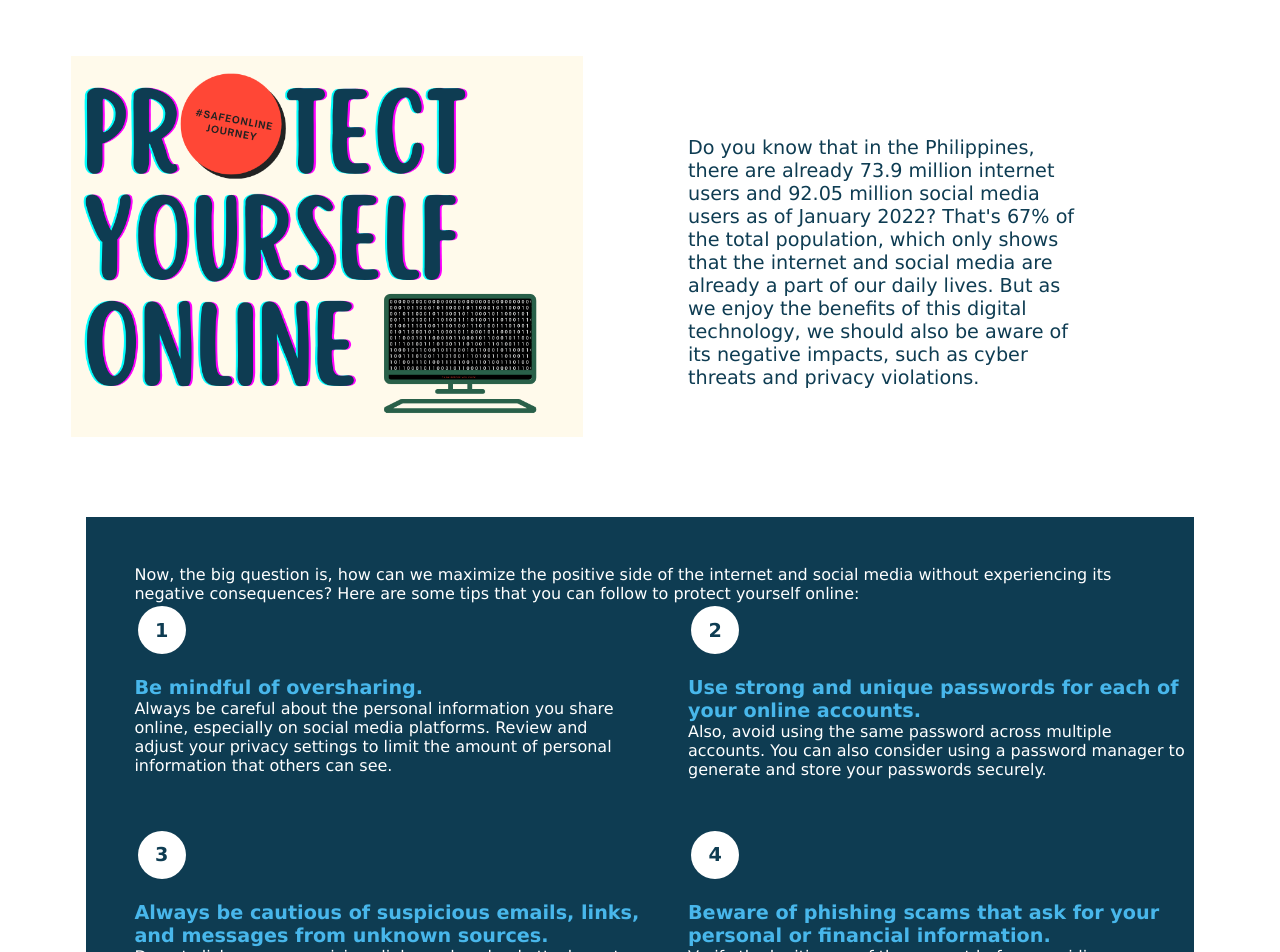
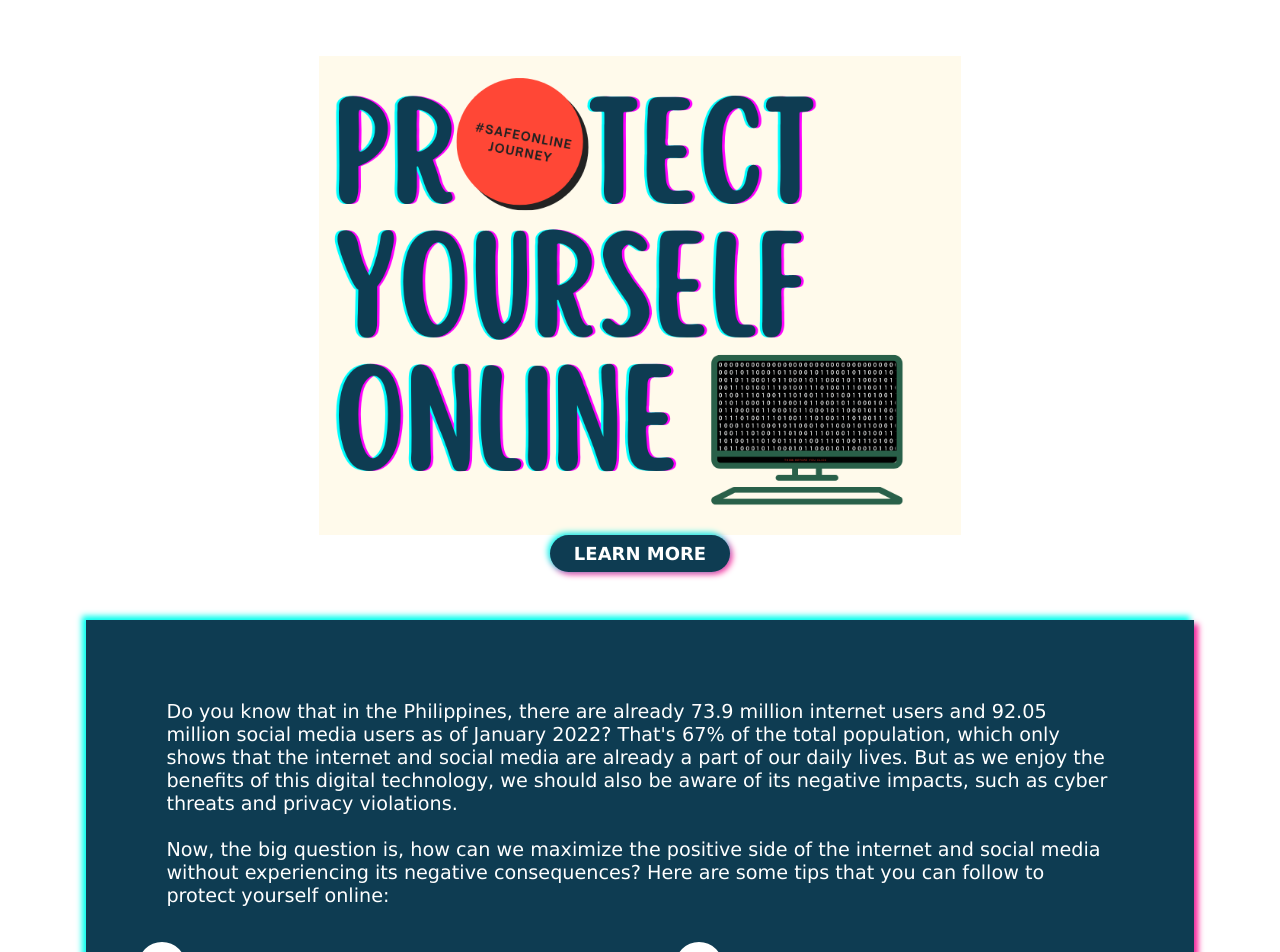
Before and after one commit to suniason/cybersecurity, a Next.js app: page /protect in a window 1280 px wide. Shown: the top 952 px of the page. Built offline with nearby package versions, Linux system fonts and the light colour scheme.

Commit message:
probably final

```diff
--- a/pages/index.tsx
+++ b/pages/index.tsx
@@ -5,14 +5,16 @@ import Protect from './protect'
 const inter = Inter({ subsets: ['latin'] })
 
 export default function Home() {
+
   return (
     <>
       <Head>
         <title>Online Safety</title>
+        {/* <link rel="icon" href="/security.png" /> */}
       </Head>
-      <main>
+      <div>
         <Protect/>
-      </main>
+      </div>
     </>
   )
 }
--- a/pages/protect.tsx
+++ b/pages/protect.tsx
@@ -1,33 +1,45 @@
 /* eslint-disable @next/next/no-img-element */
 /* eslint-disable react/no-unescaped-entities*/
+
+import { useRef } from "react";
+
 const Protect : React.FC = () => {
+    const infoRef = useRef<null | HTMLDivElement>(null);
+
+    const clicked = () => {
+            infoRef.current?.scrollIntoView({behavior: 'smooth'});
+      }
 
     return(
         <>
             <div className="wrapper">
                 <div className="wrapper">
                     <div className="content1">
-                    <div className="gridtop">
+                        <div className="pic">
                         <img src="safetyonline.png" alt="Be safe online" />
-                        <div className="top">
+                        </div>
+                        <div className="clicker">
+                           <div onClick={clicked}>
+                                LEARN MORE
+                            </div>
+                        </div>
+                    </div>
+                </div>
+            </div>
+            <div  className="wrapper">
+                <div ref={infoRef} className="content2">
+                            <div className="bottom">
                             Do you know that in the Philippines,
                             there are already 73.9 million internet users and 92.05 million social media users
                             as of January 2022? That's 67% of the total population, which only shows that the
                             internet and social media are already a part of our daily lives.
                             But as we enjoy the benefits of this digital technology, we should also
                             be aware of its negative impacts, such as cyber threats and privacy violations.
-                        </div>
-                    </div>
-                    </div>
-                </div>
-            </div>
-            <div className="wrapper">
-                <div className="content2">
-                    <div className="bottom">
-                    Now, the big question is, how can we maximize the positive side of the internet
-                    and social media without experiencing its negative consequences? Here are some
-                    tips that you can follow to protect yourself online:
-                    </div>
+                            <br /><br />
+                            Now, the big question is, how can we maximize the positive side of the internet
+                            and social media without experiencing its negative consequences? Here are some
+                            tips that you can follow to protect yourself online:
+                            </div>
                     <div className="wrapper">
                         <div className="gridbottom">
                             <div className="grid1">
--- a/styles/globals.css
+++ b/styles/globals.css
@@ -2,54 +2,69 @@
   font-family:Verdana, Geneva, Tahoma, sans-serif;
   position: absolute;
   background-color: #ffffff;
-  pointer-events: none;
 }
+
 
 .wrapper{
   min-height: 50vh;
   justify-content: center;
   display: flex;
+  width: 100%;
 }
 
-.gridtop{
-  display: grid;
-  grid-template-columns: 50% 50%;
-  gap: 3rem;
-}
 
 .content1{
-  width: 90%;
+  width: 100%;
   padding: 3rem;
 }
 
-.top{
-  color: #0e3c52;
-  min-height: fit-content;
-  padding: 5rem 0;
-  width: 100%;
-  font-size: larger;
-  width: 70%;
-
+.clicker{
+  display: flex;
+  justify-content: center;
 }
 
-.gridtop img{
-  width: 90%;
+.clicker div{
+  background-color: #0e3c52;
+  padding: .5rem 1.5rem;
+  outline: none;
+  color: white;
+  font-size: large;
+  font-weight: 750;
+  border-radius: 2rem;
+  box-shadow:-2px -2px 6px #00ffee, 2px 2px 6px #FF1493;
+  cursor: pointer;
+  animation: transform .4 smooth;
+}
+
+.clicker div:hover{
+  transform: translateY(-5px);
+}
+
+.pic{
   display: flex;
-  align-items: center;
+  justify-content: center;
+}
+
+.pic img{
+  width: 55%;
+  pointer-events: none;
 }
 
 .content2{
-   background-color: #0e3c52;
-   width: 80%;
-   padding: 3rem;
+  background-color: #0e3c52;
+  width: 80%;
+  padding: 3rem;
   color: white;
 }
+
 
 .gridbottom{
   display: grid;
   grid-template-columns: repeat(2, 50%);
-  gap: 3rem;
+  gap: 2rem;
 }
+
+
 
 .grid5{
   grid-column: 1/3;
@@ -74,6 +89,15 @@
   font-size: larger;
 }
 
+.bottom{
+  display: flex;
+  font-size: 1.2rem;
+  align-items: center;
+  margin: 2rem;
+}
+
+
+
 .footer{
   display: flex;
   justify-content: center;
@@ -84,3 +108,7 @@
   margin: 5rem 0 0 0;
   min-height: 5rem;
 }
+
+.content2, .footer{
+  box-shadow:-4px -4px 6px #00ffee, 4px 4px 6px #FF1493;
+}
```
Also changed, not shown: public/security.png (added).
